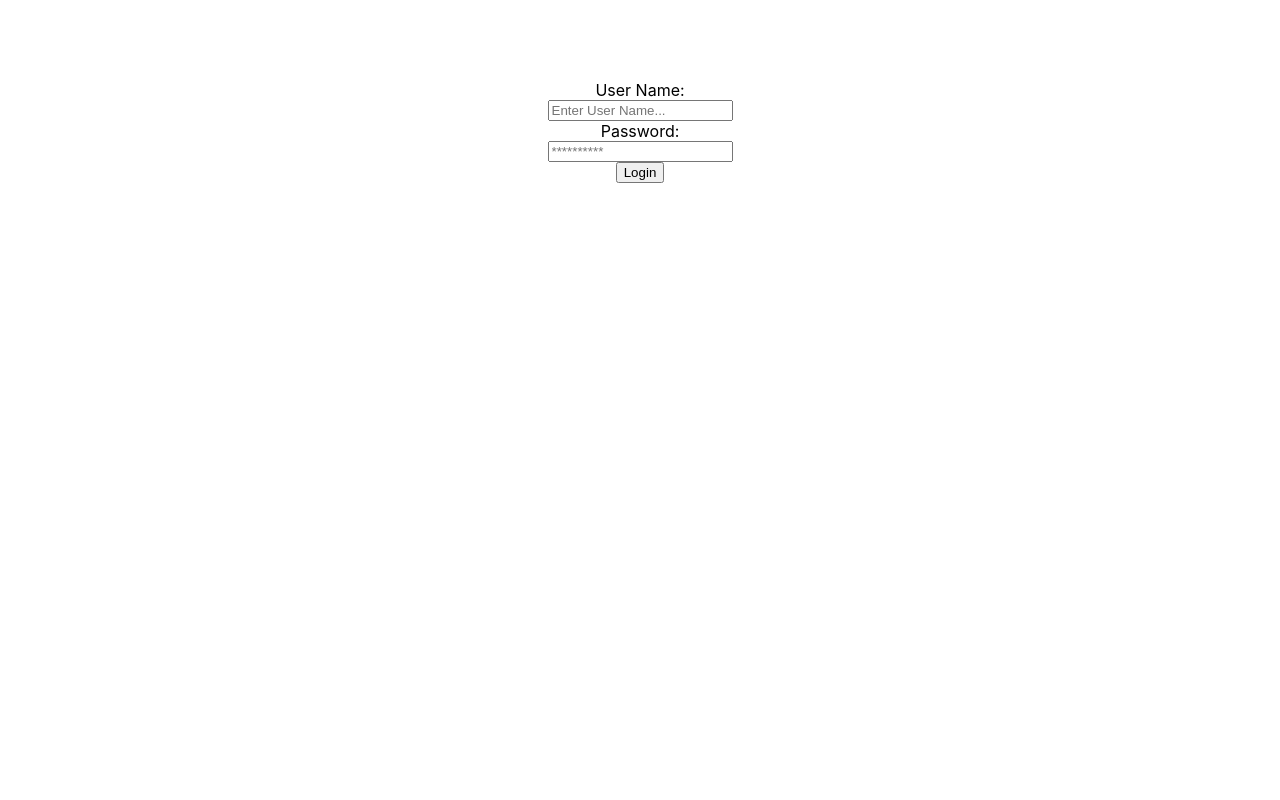
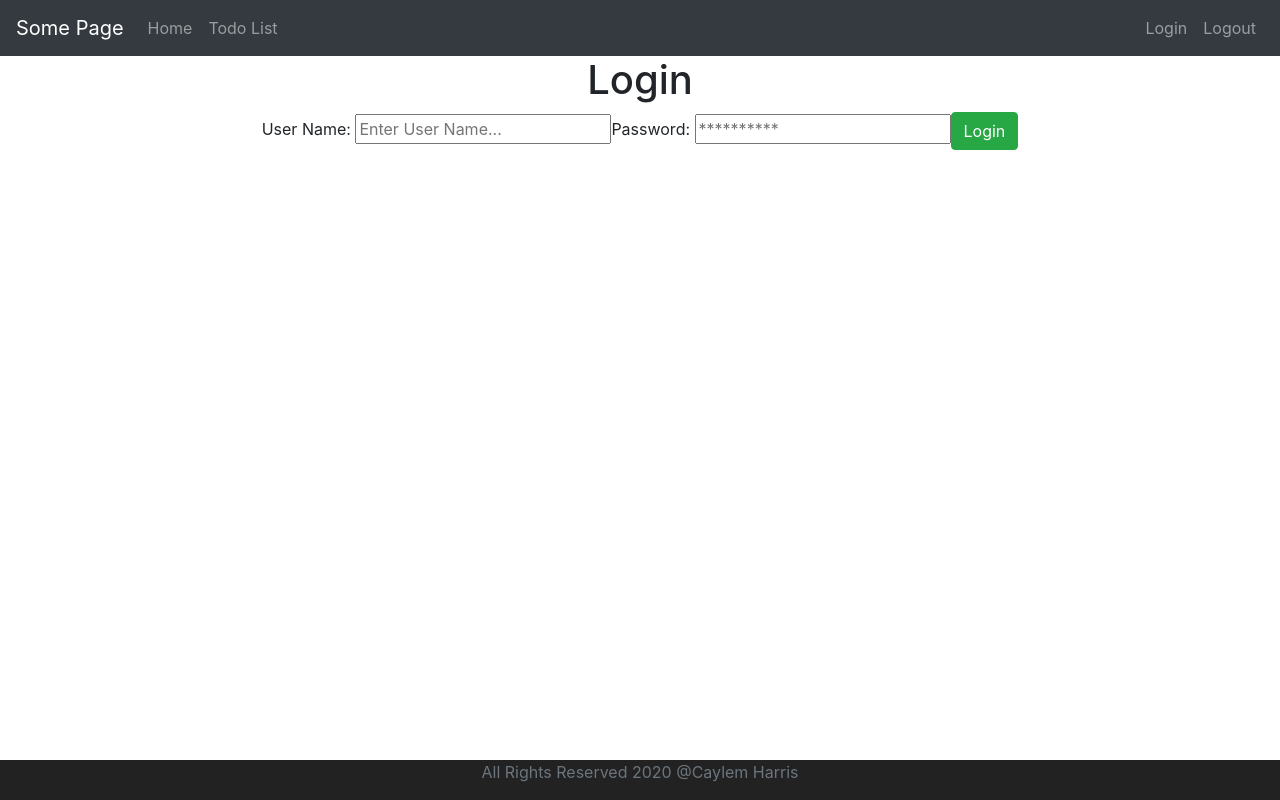
Before and after one commit to caylemh/my_spring_project, a React (Create React App) app in the folder frontend/: page / in a window 1280 px wide. Built offline with nearby package versions, Linux system fonts and the light colour scheme.

Commit message:
Styling the Todo Application using Bootstrap CSS

```diff
--- a/frontend/src/App.css
+++ b/frontend/src/App.css
@@ -1,3 +1,11 @@
+.footer {
+  position: absolute;
+  bottom: 0;
+  width: 100%;
+  height: 40px;
+  background-color: #222222;
+}
+
 .App {
   text-align: center;
 }
--- a/frontend/src/App.js
+++ b/frontend/src/App.js
@@ -5,6 +5,7 @@ import SecondComponent from './components/learning-examples/SecondComponent';
 import ThirdComponent from './components/learning-examples/ThirdComponent';
 import Counter from './components/counter/Counter';
 import TodoApp from './components/todo/TodoApp';
+import './bootstrap.css';
 
 function App() {
     return (
--- /dev/null
+++ b/frontend/src/bootstrap.css
@@ -0,0 +1 @@
+@import url(https://unpkg.com/bootstrap@4.3.1/dist/css/bootstrap.min.css)
--- a/frontend/src/components/todo/TodoApp.css
+++ /dev/null
@@ -1,25 +0,0 @@
-#TodoApp {
-    display: flex;
-    flex-direction: column;
-    align-items: center;
-    margin: 5rem;
-}
-
-table, th, td {
-    border: 1px solid black;
-    border-collapse: collapse;
-    padding: 0.5rem;
-}
-
-tr:nth-child(even) {
-    background-color: #eee;
-}
-
-tr:nth-child(odd) {
-    background-color: #fff;
-}
-
-th {
-    color: white;
-    background-color: black;
-}
--- a/frontend/src/components/todo/TodoApp.jsx
+++ b/frontend/src/components/todo/TodoApp.jsx
@@ -1,21 +1,73 @@
 import React, { Component } from 'react';
 import {BrowserRouter as Router, Route, Switch, Link} from 'react-router-dom';
-import './TodoApp.css';
-
 
 class TodoApp extends Component {
     render() {
         return (
-            <div className="TodoApp">
+            <div>
                 <Router>
+                    <HeaderComponent/>
                         <Switch>
                             <Route path='/' exact component={LoginComponent}/>
                             <Route path='/login' component={LoginComponent}/>
                             <Route path='/welcome/:name' component={WelcomeComponent}/>
                             <Route path='/todos' component={ListTodoComponent}/>
+                            <Route path='/logout' component={LogoutComponent}/>
                             <Route path='' component={ErrorComponent}/>
                         </Switch>
+                    <FooterComponent/>
                 </Router>
+            </div>
+        )
+    }
+}
+
+class HeaderComponent extends Component {
+    render() {
+        return(
+            <header>
+                <nav className='navbar navbar-expand-md navbar-dark bg-dark'>
+                    <div><a href='http://www.example.com' target='_blank' className='navbar-brand'>Some Page</a></div>
+                    <ul className='navbar-nav'>
+                        <li>
+                            <Link to='/welcome/caylemh' className='nav-link'>Home</Link>
+                        </li>
+                        <li>
+                            <Link to='/todos' className='nav-link'>Todo List</Link>
+                        </li>
+                    </ul>
+                    <ul className='navbar-nav navbar-collapse justify-content-end'>
+                        <li>
+                            <Link to='/login' className='nav-link'>Login</Link>
+                        </li>
+                        <li>
+                            <Link to='/logout' className='nav-link'>Logout</Link>
+                        </li>
+                    </ul>
+                </nav>
+            </header>
+        )
+    }
+}
+
+class FooterComponent extends Component {
+    render() {
+        return(
+            <footer className='footer'>
+                <div className='text-muted'>All Rights Reserved 2020 @Caylem Harris</div>
+            </footer>
+        )
+    }
+}
+
+class LogoutComponent extends Component {
+    render() {
+        return(
+            <div>
+                <h1>You are logged out!!!</h1>
+                <div className='container'>
+                    Thank you for using our application. ;)
+                </div>
             </div>
         )
     }
@@ -28,23 +80,25 @@ class ListTodoComponent extends Component {
         this.state = {
             todos :
             [
-                {id: 1, descrip: 'Learn React'},
-                {id: 2, descrip: 'Visit India'},
-                {id: 3, descrip: 'Make a Full Stack Application'},
-                {id: 4, descrip: 'Become a Full Stack Developer'}
+                {id: 1, descrip: 'Learn React', done: false, targetDate: new Date()},
+                {id: 2, descrip: 'Visit India', done: false, targetDate: new Date()},
+                {id: 3, descrip: 'Make a Full Stack Application', done: false, targetDate: new Date()},
+                {id: 4, descrip: 'Become a Full Stack Developer', done: false, targetDate: new Date()}
             ]
 
         }
     }
     render() {
         return (
-            <span id='TodoApp'>
+            <div>
                 <h1>List Todo's</h1>
-                <table >
+                <div className='container'>
+                    <table className='table'>
                         <thead>
                             <tr>
-                            <th>ID</th>
                                 <th>Description</th>
+                                <th>Target Date</th>
+                                <th>Is Completed?</th>
                             </tr>
                         </thead>
                         <tbody>
@@ -52,14 +106,16 @@ class ListTodoComponent extends Component {
                                 this.state.todos.map (
                                     todo =>
                                         <tr>
-                                        <td>{todo.id}</td>
                                             <td>{todo.descrip}</td>
+                                            <td>{todo.targetDate.toString()}</td>
+                                            <td>{todo.done.toString()}</td>
                                         </tr>
                                 )
                             }
                         </tbody>
                     </table>
-            </span>
+                </div>
+            </div>
         )
     }
 }
@@ -67,17 +123,20 @@ class ListTodoComponent extends Component {
 class WelcomeComponent extends Component {
     render() {
         return (
-            <span id='TodoApp' className='Welcome'>
+            <div className='Welcome'>
+                <h1>Welcome</h1>
+                <div className='container'>
                     Welcome {this.props.match.params.name}
                     <Link to='/todos'>Go to the Todo List</Link>
-            </span>
+                </div>
+            </div>
 
         )
     }
 }
 
 function ErrorComponent() {
-    return <span id='TodoApp'>An Error occurred. Contact Support at abcd efgh!</span>
+    return <div>An Error occurred. Contact Support at abcd efgh!</div>
 }
 
 class LoginComponent extends Component {
@@ -116,14 +175,15 @@ class LoginComponent extends Component {
 
     render() {
         return (
-            <div id='TodoApp'>
-                {/*<ShowInvalidCredentials hasLoginFailed={this.state.hasLoginFailed}/>*/}
-                {this.state.hasLoginFailed && <span>*** Invalid Credentials ***</span>}
-                {/*<ShowSuccessMsg showSuccessMsg={this.state.showSuccessMsg}/>*/}
-                {this.state.showSuccessMsg && <span>*** Login Successful ***</span>}
+            <div>
+                <h1>Login</h1>
+                <div className='container'>
+                    {this.state.hasLoginFailed && <div className='alert alert-warning'>*** Invalid Credentials ***</div>}
+                    {this.state.showSuccessMsg && <div>*** Login Successful ***</div>}
                     User Name: <input type='text' name='username' placeholder={this.state.username} onChange={this.handleChange}/>
                     Password: <input type='password' name='pswd' placeholder={this.state.pswd} onChange={this.handleChange}/>
-                <button onClick={this.logonClick}>Login</button>
+                    <button className='btn btn-success' onClick={this.logonClick}>Login</button>
+                </div>
             </div>
             )
     }
@@ -131,7 +191,7 @@ class LoginComponent extends Component {
 
 // function ShowInvalidCredentials(props) {
 //     if(props.hasLoginFailed) {
-//         return <span>*** Invalid Credentials ***</span>
+//         return <div>*** Invalid Credentials ***</div>
 //     }
 
 //     return null;
@@ -139,7 +199,7 @@ class LoginComponent extends Component {
 
 // function ShowSuccessMsg(props) {
 //     if(props.showSuccessMsg) {
-//         return <span>*** Login Successful ***</span>
+//         return <div>*** Login Successful ***</div>
 //     }
 //     return null;
 // }
```
Lines whose indentation alone changed are shown as unchanged.
